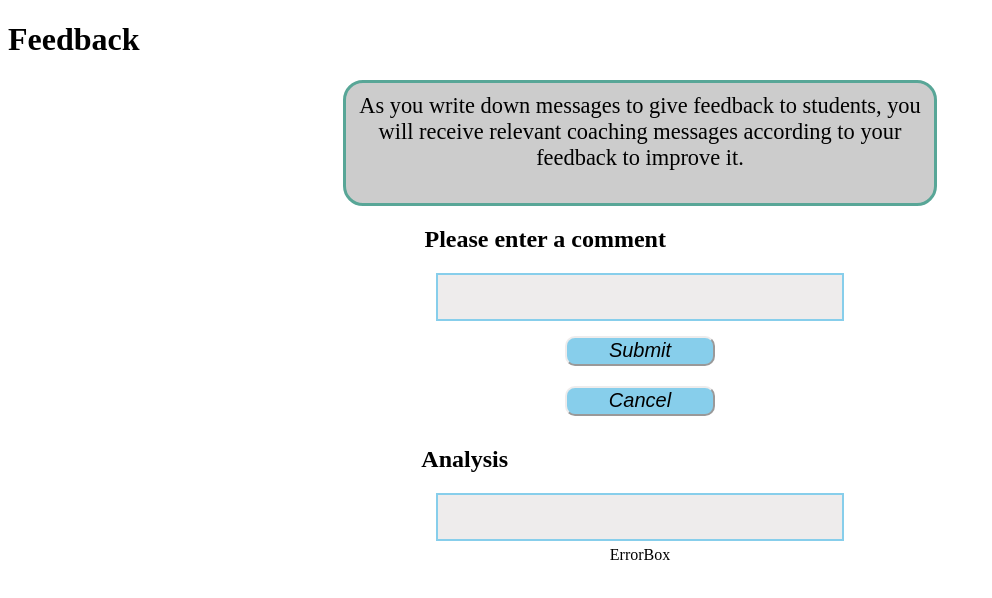
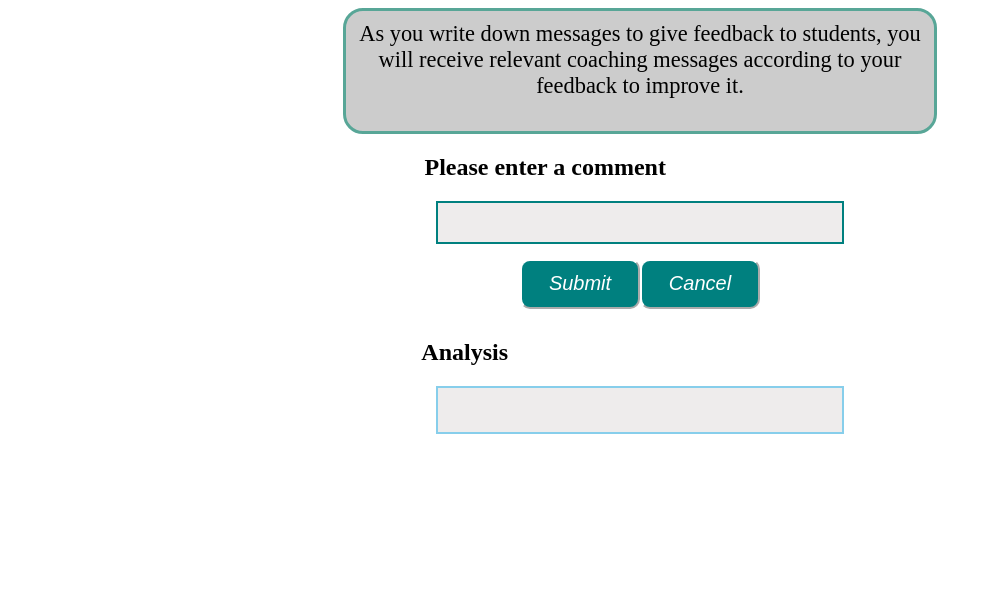
Before and after one commit to North-Seattle-College/ad440-winter2022-thursday-repo, a React (Create React App) app in the folder frontend/: page / in a window 1280 px wide. Shown: the top 598 px of the page, without its empty margins (0-992 px from the left). Built offline with nearby package versions, Linux system fonts and the light colour scheme.

Commit message:
start of SPA styling

```diff
--- a/frontend/src/components/App/App.css
+++ b/frontend/src/components/App/App.css
@@ -1,3 +1,13 @@
 .App {
   text-align: center;
 }
+
+.userBtns {
+  justify-content: center;
+  display: flex;
+  flex-direction: row;
+}
+
+.userInput {
+  justify-content: center;
+}
--- a/frontend/src/components/App/App.js
+++ b/frontend/src/components/App/App.js
@@ -10,9 +10,13 @@ function App() {
   const [feedback, setFeedback] = useState('');
   return (
     <div className="App">
-      <InputBox feedback={feedback} setFeedback={setFeedback}/>
-      <SubmitBtn feedback={feedback} setFeedback={setFeedback} />
-      <ClearBtn setFeedback={setFeedback}/>
+      <div className="userInput">
+        <InputBox feedback={feedback} setFeedback={setFeedback} />
+        <div className="userBtns">
+          <SubmitBtn feedback={feedback} setFeedback={setFeedback} />
+          <ClearBtn setFeedback={setFeedback} />
+        </div>
+      </div>
       <FeedbackBox />
       <ErrorBox />
     </div>
--- a/frontend/src/components/ErrorBox/ErrorBox.js
+++ b/frontend/src/components/ErrorBox/ErrorBox.js
@@ -1,5 +1,5 @@
 export default function ErrorBox() {
     return (
-        <div>ErrorBox</div>
+        <div></div>
     );
 }
--- a/frontend/src/components/InputBox/InputBox.css
+++ b/frontend/src/components/InputBox/InputBox.css
@@ -1,11 +1,9 @@
 .feedback-input {
-  border: solid 2px skyblue;
+  border: solid 2px #00807F;
   background-color: #eeecec;
   padding: 12px;
   margin-bottom: 5px;
   width: 30%;
-  height: 20px;
-  outline-color: #58a697;
 }
 
 /* Resize input size to be larger than what it is supposed to be at when clicking it */
--- a/frontend/src/components/InputBox/InputBox.js
+++ b/frontend/src/components/InputBox/InputBox.js
@@ -3,10 +3,6 @@ import "./InputBox.css";
 export default function InputBox({ feedback, setFeedback }) {
   return (
     <div>
-      <div>
-        <h1>Feedback</h1>
-      </div>
-
       <div className="third">
         As you write down messages to give feedback to students, you will
         receive relevant coaching messages according to your feedback to improve
--- a/frontend/src/components/SubmitBtn/SubmitBtn.css
+++ b/frontend/src/components/SubmitBtn/SubmitBtn.css
@@ -1,11 +1,10 @@
-button{
-    width: 150px;
-    height: 30px;
-    border-radius: 10px;
-    background-color: skyblue;
-    border-color:#eeecec;
-    font-size: 20px;
-    font-style:oblique;
-    margin-bottom: 10px;
-    margin-top: 10px;
-  }
+button {
+  width: 120px;
+  height: 50px;
+  border-radius: 10px;
+  background-color: #00807F;
+  border-color: white;
+  color: white;
+  font-size: 20px;
+  font-style: bold;
+}
--- a/frontend/src/index.js
+++ b/frontend/src/index.js
@@ -1,7 +1,7 @@
 import React from 'react';
 import ReactDOM from 'react-dom';
 import App from './components/App/App';
-// comment
+
 ReactDOM.render(
   <React.StrictMode>
     <App />
```
